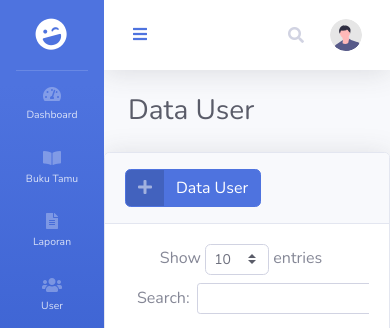
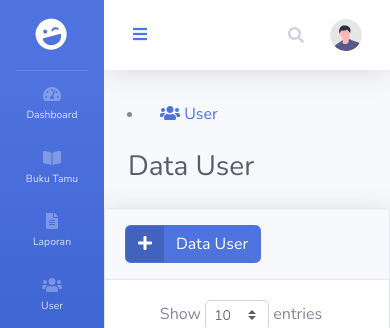
Before and after one commit to Derylfabiensyah/CRUD_BukuTamu, a PHP site: page /users.php in a window 390 px wide. Shown: the top 328 px of the page. Run offline with PHP 8.4, Linux system fonts and the light colour scheme; the visitor is signed in with stand-in values (Sample User, id 1); data that the repository does not hold is empty.

Commit message:
halaman user

```diff
--- a/users.php
+++ b/users.php
@@ -1,7 +1,31 @@
 <?php
 require_once('function.php');
 include_once('tamplates/header.php');
+
+if($_SESSION['role'] != 'admin'){
+  echo "<script>
+          alert('Anda tidak memiliki akses ke halaman ini!');
+          window.location.href = 'index.php';
+        </script>";
+  exit;
+}
 ?>
+
+<?php
+if(isset($_SESSION['role']) && $_SESSION['role'] == 'admin'):
+?>
+<ul>
+  <li>
+    <a href="users.php" class="nav-link">
+      <i class="fas fa-fw fa-users"></i>
+      <span>User</span>
+    </a>
+  </li>
+</ul>
+<?php
+  endif;
+?>
+
 <!-- Begin Page Content -->
 <div class="container-fluid">
   <!-- Page Heading -->
@@ -23,7 +47,6 @@ include_once('tamplates/header.php');
       }
     } else if (isset($_POST['ganti_password'])){
         if(ganti_password($_POST) > 0){
-
   ?>
   <div class="alert alert-success" role="alert">
     Password berhasil diubah!
@@ -39,12 +62,11 @@ include_once('tamplates/header.php');
     }
   ?>
 </div>
-
 <!-- DataTales Example -->
 <div class="card shadow mb-4">
   <div class="card-header py-3">
     <button type="button" class="btn btn-primary btn-icon-split" data-toggle="modal" data-target="#tambahModal">
-      <span class="icon text-white-50">
+      <span class="icon text-while-50">
         <i class="fas fa-plus"></i>
       </span>
       <span class="text">Data User</span>
@@ -80,7 +102,7 @@ include_once('tamplates/header.php');
             <td class="text-center"><?= $user['username']?></td>
             <td class="text-center"><?= $user['user_role']?></td>
             <td class="text-center">
-              <button type="button" class="btn btn-info btn-icon-split" data-toggle="modal" data-target="#gantiPassword" data-id="<?= $user['id_user'] ?>">
+              <button type="button" class="btn btn-info btn-icon-split" data-toggle="modal" data-target="#gantiPassword" data-id="<?= $user['id_user']?>">
                 <span class="text">Ganti Password</span>
               </button>
             </td>
@@ -97,7 +119,7 @@ include_once('tamplates/header.php');
     </div>
   </div>
 </div>
-
+<!-- Membuat id otomatis -->
 <?php
 $query = mysqli_query($koneksi, "SELECT max(id_user) as kodeTerbesar FROM users");
 $data = mysqli_fetch_array($query);
@@ -105,6 +127,7 @@ $kodeuser = $data['kodeTerbesar'];
 $urutan = (int) substr($kodeuser, 3, 2);
 
 $urutan++;
+
 $huruf = "USR";
 $kodeuser = $huruf . sprintf("%02s", $urutan);
 ?>
@@ -113,7 +136,6 @@ $kodeuser = $huruf . sprintf("%02s", $urutan);
 <div class="modal fade" id="gantiPassword" tabindex="-1" aria-labelledby="gantiPasswordLabel" aria-hidden="true">
   <div class="modal-dialog">
     <div class="modal-content">
-      <form action="" method="post">
       <div class="modal-header">
         <h5 class="modal-title" id="gantiPasswordLabel">Ganti Password</h5>
         <button type="button" class="close" data-dismiss="modal" aria-label="Close">
@@ -121,50 +143,51 @@ $kodeuser = $huruf . sprintf("%02s", $urutan);
         </button>
       </div>
       <div class="modal-body">
-          <input type="hidden" name="id_user" id="id_user_password">
+        <form method="post" action="">
+          <input type="hidden" name="id_user" id="id_user">
           <div class="form-group row">
-            <label for="password" class="col-sm-4 col-form-label">Password Baru</label>
+            <label for="password" class="col-sm-4 col-torn-label">Password Baru</label>
             <div class="col-sm-7">
-              <input type="password" class="form-control" id="password" name="password" required>
+              <input type="password" class="form-control" id="password" name="password">
             </div>
           </div>
       </div>
       <div class="modal-footer">
         <button type="button" class="btn btn-secondary" data-dismiss="modal">Keluar</button>
-          <button type="submit" class="btn btn-primary" name="ganti_password">Simpan</button>
+        <button type="submit" name="ganti_password" class="btn btn-primary">Simpan</button>
       </div>
       </form>
     </div>
   </div>
 </div>
 
-<!-- Modal Tambah User -->
+<!-- Modal -->
 <div class="modal fade" id="tambahModal" tabindex="-1" aria-labelledby="tambahModalLabel" aria-hidden="true">
   <div class="modal-dialog">
     <div class="modal-content">
       <div class="modal-header">
-        <h5 class="modal-title fs-5" id="tambahModalLabel">Tambah User</h5>
+                <h5 class="modal-title fs-5" id="tambahModalLabel">Tambah Tamu</h5>
         <button type="button" class="close" data-dismiss="modal" aria-label="Close">
           <span aria-hidden="true">&times;</span>
         </button>
       </div>
       <div class="modal-body">
         <form action="" method="post">
-          <input type="hidden" name="id_user" id="id_user" value="<?= $kodeuser ?>">
+          <input type="hidden" name="id_user" id="id_user" value="<?= $kodeuser?>">
           <div class="form-group row">
-            <label for="username" class="col-sm-3 col-form-label">Username</label>
+            <label for="nama_user" class="col-sm-3 col-form-label">Username</label>
             <div class="col-sm-8">
               <input type="text" class="form-control" id="username" name="username">
             </div>
           </div>
           <div class="form-group row">
-            <label for="password" class="col-sm-3 col-form-label">Password</label>
+            <label for="nama_user" class="col-sm-3 col-form-label">Password</label>
             <div class="col-sm-8">
               <input type="password" class="form-control" id="password" name="password">
             </div>
           </div>
           <div class="form-group row">
-            <label for="user_role" class="col-sm-3 col-form-label">User Role</label>
+            <label for="nama_user" class="col-sm-3 col-form-label">User Role</label>
             <div class="col-sm-8">
               <select name="user_role" id="user_role" class="form-control">
                 <option value="admin">Administrator</option>
@@ -180,15 +203,5 @@ $kodeuser = $huruf . sprintf("%02s", $urutan);
     </div>
   </div>
 </div>
-
-<!-- JavaScript untuk mengisi id_user ke dalam modal ganti password -->
-<script>
-  $('#gantiPassword').on('show.bs.modal', function (event) {
-    var button = $(event.relatedTarget); // Tombol yang memicu modal
-    var userId = button.data('id'); // Ambil data-id dari tombol
-    var modal = $(this);
-    modal.find('#id_user_password').val(userId); // Set nilai input hidden
-  });
-</script>
-
+<!-- /.container-fluid -->
 <?php include('tamplates/footer.php')?>
```
Lines whose indentation alone changed are shown as unchanged.
